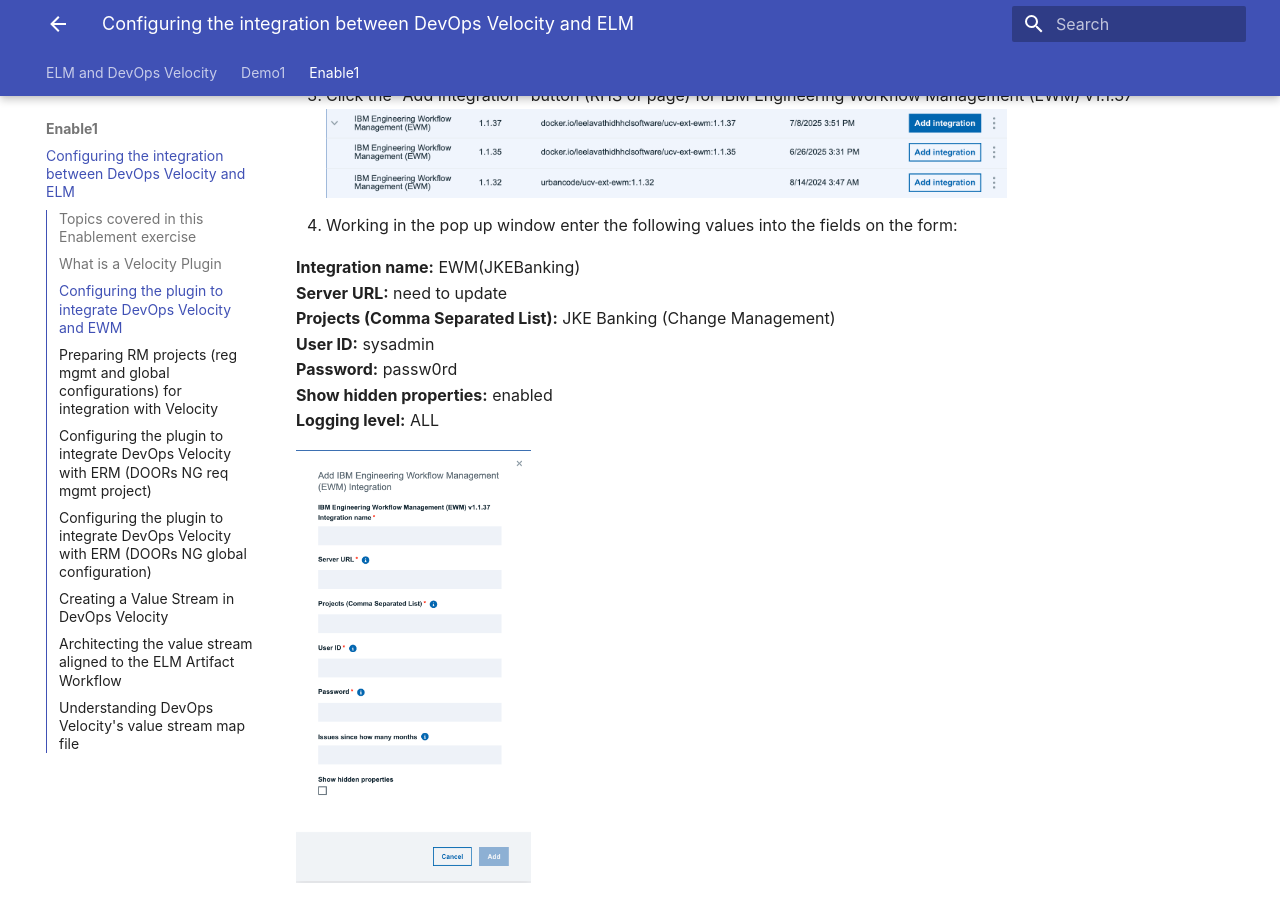
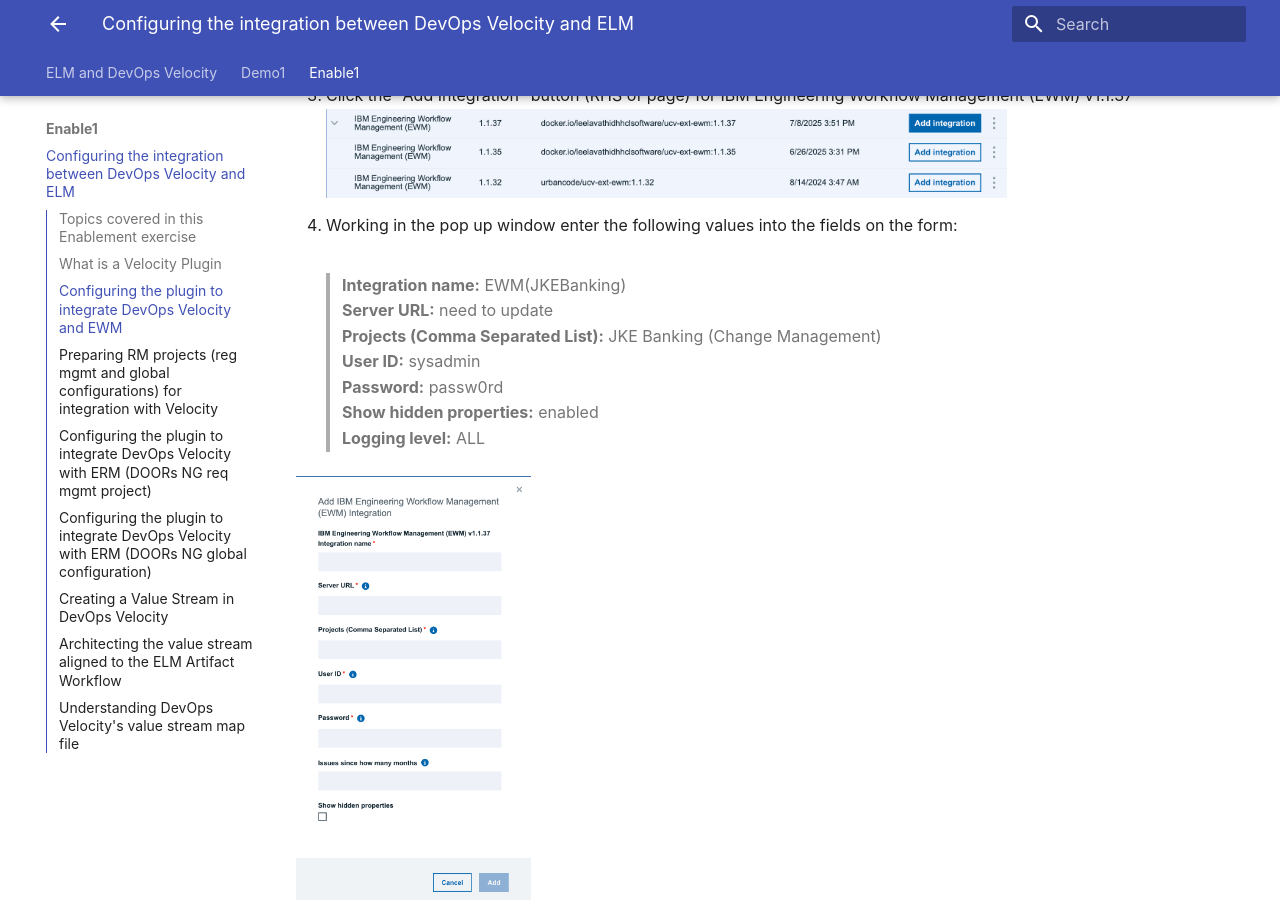
Before and after one commit to DevOpsAutomationLabs/ELM_Velocity, an MkDocs documentation site: the page built from docs/enable1/index.md, in a window 1280 px wide and 900 px high, scrolled down 2283 px. Built offline with MkDocs 1.6.1 and Material for MkDocs 9.7.7, drawn with Linux system fonts in a browser that asks for light colours.

Commit message:
Update index.md

```diff
--- a/docs/enable1/index.md
+++ b/docs/enable1/index.md
@@ -48,14 +48,14 @@
 6. Click the "Add Integration" button (RHS of page) for IBM Engineering Workflow Management (EWM) v1.1.37
 <img src="media/add_ewm.png" alt="add ewm integration" style="width:75%; height:auto;">
 7. Working in the pop up window enter the following values into the fields on the form:<br/>
-
-**Integration name:** EWM(JKEBanking)<br/>
-**Server URL:** need to update<br/>
-**Projects (Comma Separated List):** JKE Banking (Change Management)<br/>
-**User ID:** sysadmin<br/>
-**Password:** passw0rd<br/>
-**Show hidden properties:** enabled<br/>
-**Logging level:** ALL<br/>
+<br/>
+> **Integration name:** EWM(JKEBanking)<br/>
+> **Server URL:** need to update<br/>
+> **Projects (Comma Separated List):** JKE Banking (Change Management)<br/>
+> **User ID:** sysadmin<br/>
+> **Password:** passw0rd<br/>
+> **Show hidden properties:** enabled<br/>
+> **Logging level:** ALL<br/>
 
 <img src="media/ewm_setup.png" alt="ewm integration" style="width:25%; height:auto;">
 
```
